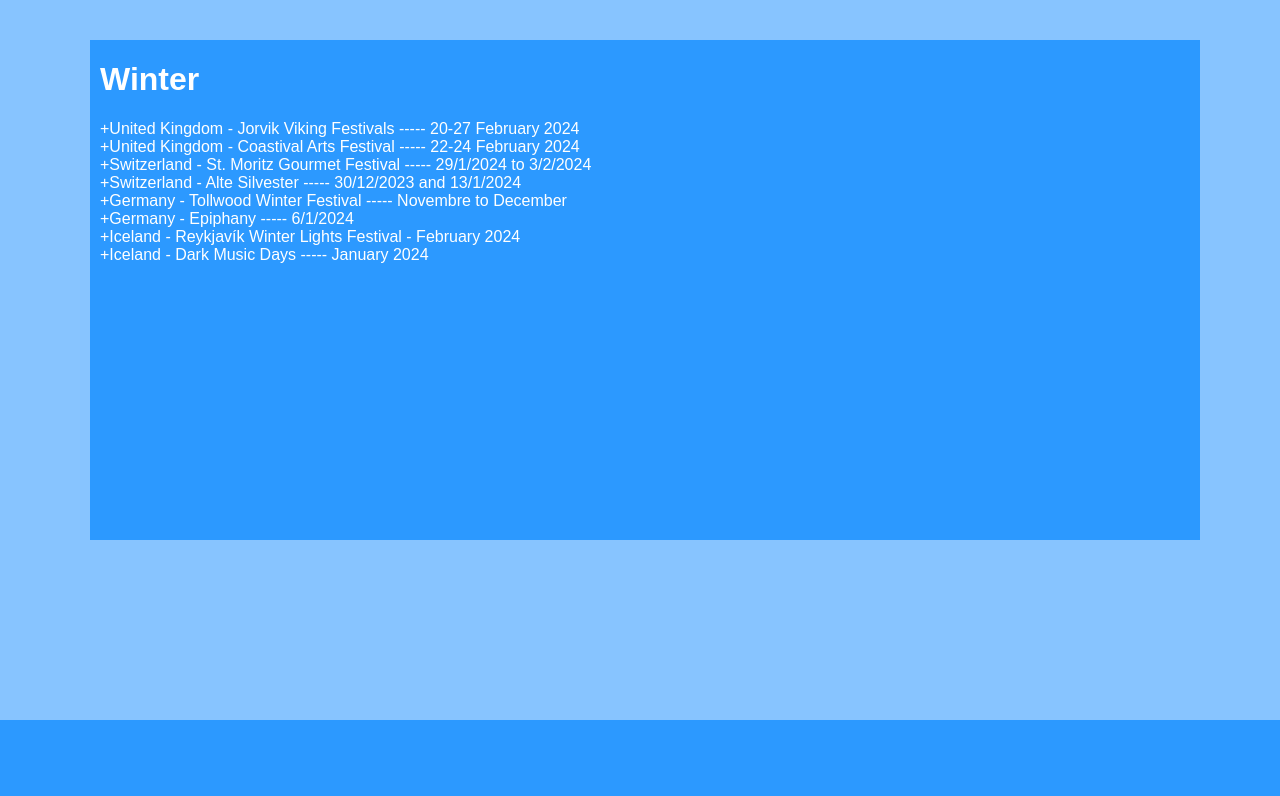
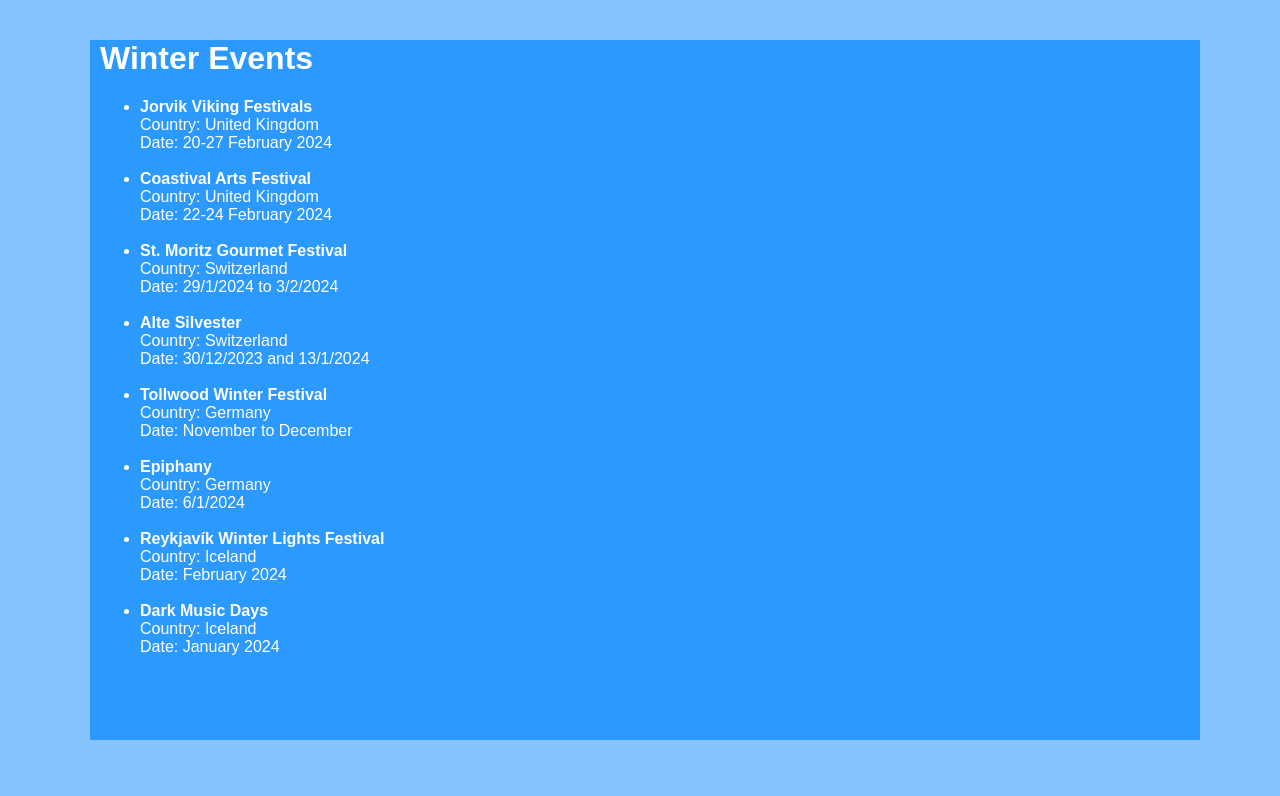
Before and after one commit to 1221109578/Git-Exercise-LetsD-part, a Flask app: page /winter in a window 1280 px wide. Shown: the part 80-876 px from the top of the page. Before the commit the page ends 800 px from the top, so only its background shows below. Run offline with Flask 3, Linux system fonts and the light colour scheme.

Commit message:
learned the way to insert data into database and retrieve them on the website

```diff
--- a/websites/__init__.py
+++ b/websites/__init__.py
@@ -5,7 +5,6 @@
 
 db = SQLAlchemy()
 DB_NAME = "database.db"
-
 
 def create_app():
     app = Flask(__name__)
@@ -19,10 +18,14 @@
     app.register_blueprint(views, url_prefix='/')
     app.register_blueprint(auth, url_prefix='/')
 
-    from .models import User
+    from .models import User, Winter
 
     with app.app_context():
         db.create_all()
+        Winter_event()
+        Summer_event()
+        Spring_event()
+        Autumn_event()  # Insert data after creating the tables
 
     login_manager = LoginManager()
     login_manager.login_view = 'auth.login'
@@ -32,10 +35,100 @@
     def load_user(id):
         return User.query.get(int(id))
 
-
     return app
 
 def create_database(app):
     if not path.exists('websites/' + DB_NAME):
         db.create_all(app=app)
         print('Created Database!')
+
+def Winter_event():
+    from .models import Winter
+
+    if Winter.query.first() is None:
+    # List of events
+        winter_events = [
+            {"event_name": "Jorvik Viking Festivals", "country": "United Kingdom", "date": "20-27 February 2024"},
+            {"event_name": "Coastival Arts Festival", "country": "United Kingdom", "date": "22-24 February 2024"},
+            {"event_name": "St. Moritz Gourmet Festival", "country": "Switzerland", "date": "29/1/2024 to 3/2/2024"},
+            {"event_name": "Alte Silvester", "country": "Switzerland", "date": "30/12/2023 and 13/1/2024"},
+            {"event_name": "Tollwood Winter Festival", "country": "Germany", "date": "November to December"},
+            {"event_name": "Epiphany", "country": "Germany", "date": "6/1/2024"},
+            {"event_name": "Reykjavík Winter Lights Festival", "country": "Iceland", "date": "February 2024"},
+            {"event_name": "Dark Music Days", "country": "Iceland", "date": "January 2024"}
+        ]
+
+        for event_data in winter_events:
+            event1 = Winter(**event_data)
+            db.session.add(event1)
+
+    else:
+        print("Data already exists, skipping insertion.")
+
+    db.session.commit()
+
+
+def Summer_event():
+    from .models import Summer
+
+    if Summer.query.first() is None:
+        # List of events
+            summer_events = [
+                {"event_name": "Trojan Festival", "country": "Turkey", "date": "August 2024"},
+                {"event_name": "Stonehenge Summer Solstice", "country": "United Kingdom", "date": "18-22 June 2024"},
+                {"event_name": "Reykjavik Culture Night", "country": "Iceland", "date": "3rd week of August 2024"},
+                {"event_name": "Den Rhein in Flammen", "country": "Germany", "date": "August 2024"}
+            ]
+
+            for event_data in summer_events:
+                event2 = Summer(**event_data)
+                db.session.add(event2)
+
+    else:
+        print("Data already exists, skipping insertion.")
+
+    db.session.commit()
+
+
+def Spring_event():
+    from .models import Spring
+
+    if Spring.query.first() is None:
+        # List of events
+            spring_events = [
+                {"event_name": "Kieler Woche", "country": "Germany", "date": "May 2024"},
+                {"event_name": "Reykjavik Arts Festival", "country": "Iceland", "date": "May 2024"},
+                {"event_name": "Finale Nationale de la Race d'Hérens", "country": "Switzerland", "date": "May 2024"},
+                {"event_name": "Liverpool Sound City", "country": "United Kingdom", "date": "4-5 May 2024"},
+                {"event_name": "Cappadox Festival", "country": "Turkey", "date": "May 2024"}
+                        ]
+
+            for event_data in spring_events:
+                event3 = Spring(**event_data)
+                db.session.add(event3)
+
+    else:
+        print("Data already exists, skipping insertion.")
+
+    db.session.commit()
+
+def Autumn_event():
+    from .models import Autumn
+
+    if Autumn.query.first() is None:
+        # List of events
+            autumn_events = [
+               {"event_name": "Longleat Festival of Light", "country": "United Kingdom", "date": "11/11/2023 to 3/1/2024"},
+               {"event_name": "Chestnut Festival", "country": "Switzerland", "date": "mid October 2024"},
+               {"event_name": "Imagine Peace Tower", "country": "Iceland", "date": "9/10/2024 to 8/12/2024"},
+               {"event_name": "Berlin Festival of Lights", "country": "Germany", "date": "October 2024"}
+            ]
+
+            for event_data in autumn_events:
+                event4 = Autumn(**event_data)
+                db.session.add(event4)
+
+    else:
+        print("Data already exists, skipping insertion.")
+
+    db.session.commit()
--- a/websites/static/css/Home.css
+++ b/websites/static/css/Home.css
@@ -202,7 +202,7 @@
     margin-bottom: 40px;
     padding-left: 10px;
     width: 1100px;
-    height: 500px;
+    height: 700px;
 }
 
 footer {
@@ -212,3 +212,16 @@
     text-align: center;
     margin-top: auto;
 }
+
+.account-info {
+    color: black;
+    margin: 0 auto;
+    margin-top: 20px;
+    margin-bottom: 20px;
+    width: 700px;
+    display: flex;
+    flex-direction: column;
+    padding: 20px;
+    background: #f9f9f9;
+    border: 2px solid #333;
+}
--- a/websites/templates/winter.html
+++ b/websites/templates/winter.html
@@ -34,17 +34,20 @@
             </div>
         </nav>
     </header>
+    <form action="/phone" method="POST" id="phone-form" >
+            <div class="def-cards">
 
-        <div class="def-cards">
-            <h1>Winter</h1>
-            <p>+United Kingdom - Jorvik Viking Festivals ----- 20-27 February 2024<br>
-            +United Kingdom - Coastival Arts Festival ----- 22-24 February 2024<br>
-            +Switzerland - St. Moritz Gourmet Festival ----- 29/1/2024 to 3/2/2024<br>
-            +Switzerland - Alte Silvester ----- 30/12/2023 and 13/1/2024 <br>
-            +Germany - Tollwood Winter Festival ----- Novembre to December<br>
-            +Germany - Epiphany ----- 6/1/2024<br>
-            +Iceland - Reykjavík Winter Lights Festival - February 2024<br>
-            +Iceland - Dark Music Days ----- January 2024</p>
-        </div>
+                <h1>Winter Events</h1>
+                <ul>
+                    {% for event in events %}
+                        <li>
+                            <strong>{{ event.event_name }}</strong><br>
+                            Country: {{ event.country }}<br>
+                            Date: {{ event.date }}<br><br>
+                        </li>
+                    {% endfor %}
+                </ul>
+            </div>
+        </form>
     </body>
 </html>
--- a/websites/views.py
+++ b/websites/views.py
@@ -1,7 +1,8 @@
 from flask import Blueprint, render_template, request, flash, redirect ,url_for
 from flask_login import login_required, current_user
-from .__init__ import create_app
-from .models import PaymentMethod
+from . import create_app
+from .models import PaymentMethod, Winter, Summer, Spring, Autumn
+from . import db
 
 views = Blueprint('views', __name__)
 
@@ -59,6 +60,40 @@
                             payment_methods=payment_methods
                             )
 
+#-----
+
+@views.route('/winter', methods=['GET'])
+def winter():
+    # Retrieve all events from the Winter table
+    winter_events = Winter.query.all()
+    return render_template('winter.html',
+                           user=current_user,
+                           events=winter_events)
+
+@views.route('/summer', methods=['GET'])
+def summer():
+    # Retrieve all events from the Summer table
+    summer_events = Summer.query.all()
+    return render_template('summer.html',
+                           user=current_user,
+                           events=summer_events)
+
+@views.route('/spring', methods=['GET'])
+def spring():
+    # Retrieve all events from the Spring table
+    spring_events = Spring.query.all()
+    return render_template('spring.html',
+                           user=current_user,
+                           events=spring_events)
+
+@views.route('/autumn', methods=['GET'])
+def autumn():
+    # Retrieve all events from the Autumn table
+    autumn_events = Autumn.query.all()
+    return render_template('autumn.html',
+                           user=current_user,
+                           events=autumn_events)
+
 @views.route("/package")
 def package():
     return render_template('package.html', user=current_user)
@@ -97,19 +132,3 @@
 @login_required
 def Germany():
     return render_template('Germany.html', user=current_user)
-
-@views.route("/winter")
-def Winter():
-    return render_template('winter.html', user=current_user)
-
-@views.route("/summer")
-def Summer():
-    return render_template('summer.html', user=current_user)
-
-@views.route("/spring")
-def Spring():
-    return render_template('spring.html', user=current_user)
-
-@views.route("/autumn")
-def Autumn():
-    return render_template('autumn.html', user=current_user)
```
Also changed, not shown: websites/events.py (added, +8 -0 lines), websites/models.py (+25 -1 lines), websites/templates/autumn.html (+13 -7 lines), websites/templates/events.html (added, +10 -0 lines), websites/templates/spring.html (+13 -8 lines), websites/templates/summer.html (+14 -8 lines), instance/database.db (deleted).
